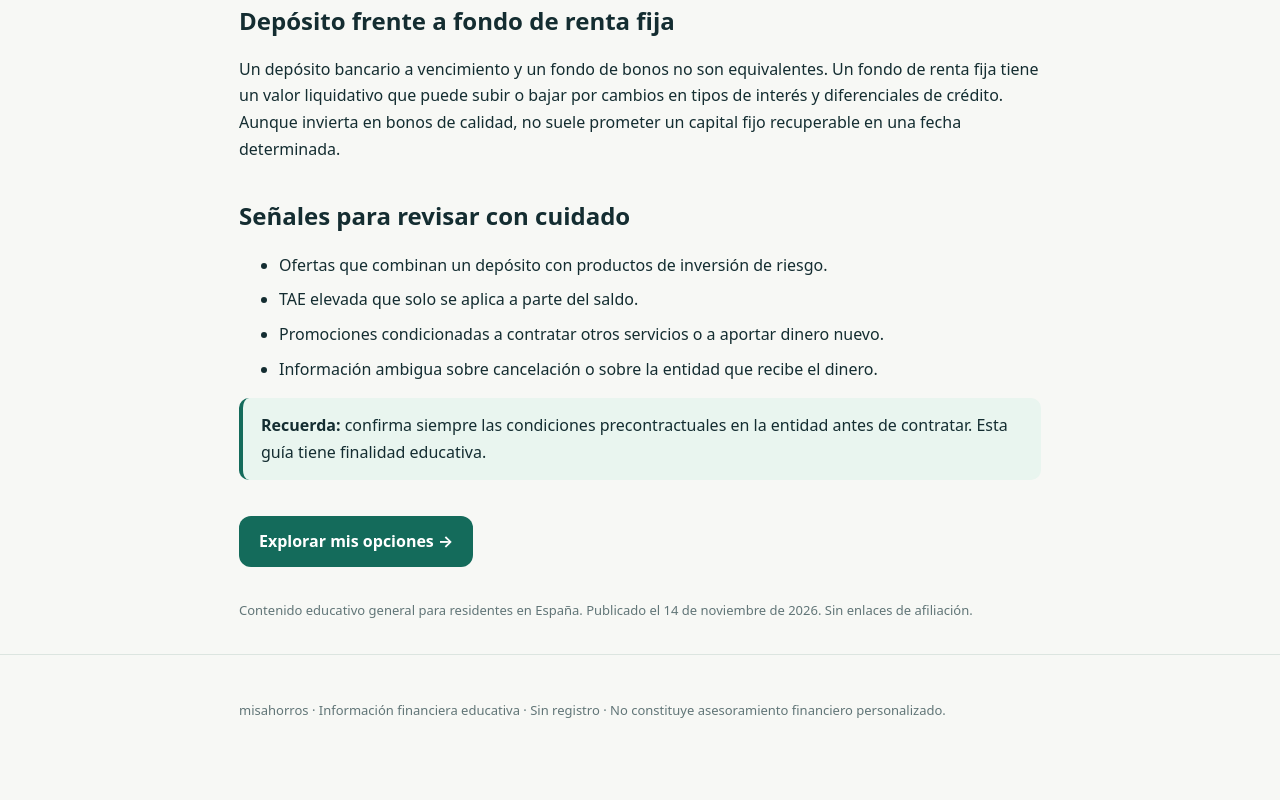
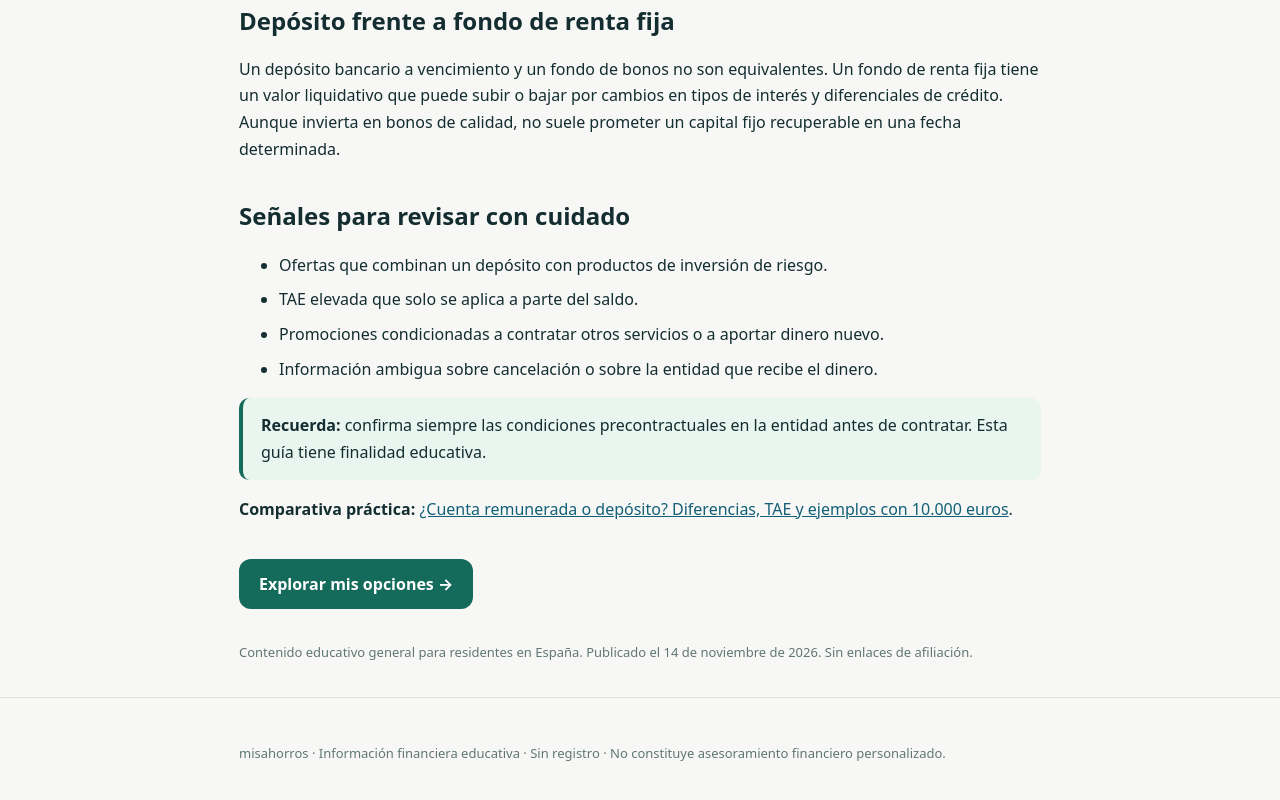
Before and after one commit to misahorros/misahorros, a plain HTML site: page depositos-a-plazo.html in a window 1280 px wide. Shown: the part 1050-1850 px from the top of the page. Before the commit the page ends 1817 px from the top, so only its background shows below. Drawn offline with Linux system fonts and the light colour scheme.

Commit message:
SEO: enllaçar guia comparativa d'estalvi

```diff
--- a/depositos-a-plazo.html
+++ b/depositos-a-plazo.html
@@ -4,4 +4,4 @@
 <h2>Cuándo puede tener sentido</h2><p>Un depósito encaja mejor cuando conoces la fecha en que necesitarás el dinero, aceptas inmovilizarlo y valoras la previsibilidad. En cambio, para un fondo de emergencia conviene priorizar la disponibilidad inmediata.</p>
 <h2>Depósito frente a fondo de renta fija</h2><p>Un depósito bancario a vencimiento y un fondo de bonos no son equivalentes. Un fondo de renta fija tiene un valor liquidativo que puede subir o bajar por cambios en tipos de interés y diferenciales de crédito. Aunque invierta en bonos de calidad, no suele prometer un capital fijo recuperable en una fecha determinada.</p>
 <h2>Señales para revisar con cuidado</h2><ul><li>Ofertas que combinan un depósito con productos de inversión de riesgo.</li><li>TAE elevada que solo se aplica a parte del saldo.</li><li>Promociones condicionadas a contratar otros servicios o a aportar dinero nuevo.</li><li>Información ambigua sobre cancelación o sobre la entidad que recibe el dinero.</li></ul>
-<p class="note"><strong>Recuerda:</strong> confirma siempre las condiciones precontractuales en la entidad antes de contratar. Esta guía tiene finalidad educativa.</p><a class="cta" href="/">Explorar mis opciones →</a><p class="small">Contenido educativo general para residentes en España. Publicado el 14 de noviembre de 2026. Sin enlaces de afiliación.</p></article></main><footer><div class="wrap">misahorros · Información financiera educativa · Sin registro · No constituye asesoramiento financiero personalizado.</div></footer></body></html>
+<p class="note"><strong>Recuerda:</strong> confirma siempre las condiciones precontractuales en la entidad antes de contratar. Esta guía tiene finalidad educativa.</p><p><strong>Comparativa práctica:</strong> <a href="/cuenta-remunerada-o-deposito.html">¿Cuenta remunerada o depósito? Diferencias, TAE y ejemplos con 10.000 euros</a>.</p><a class="cta" href="/">Explorar mis opciones →</a><p class="small">Contenido educativo general para residentes en España. Publicado el 14 de noviembre de 2026. Sin enlaces de afiliación.</p></article></main><footer><div class="wrap">misahorros · Información financiera educativa · Sin registro · No constituye asesoramiento financiero personalizado.</div></footer></body></html>
```
